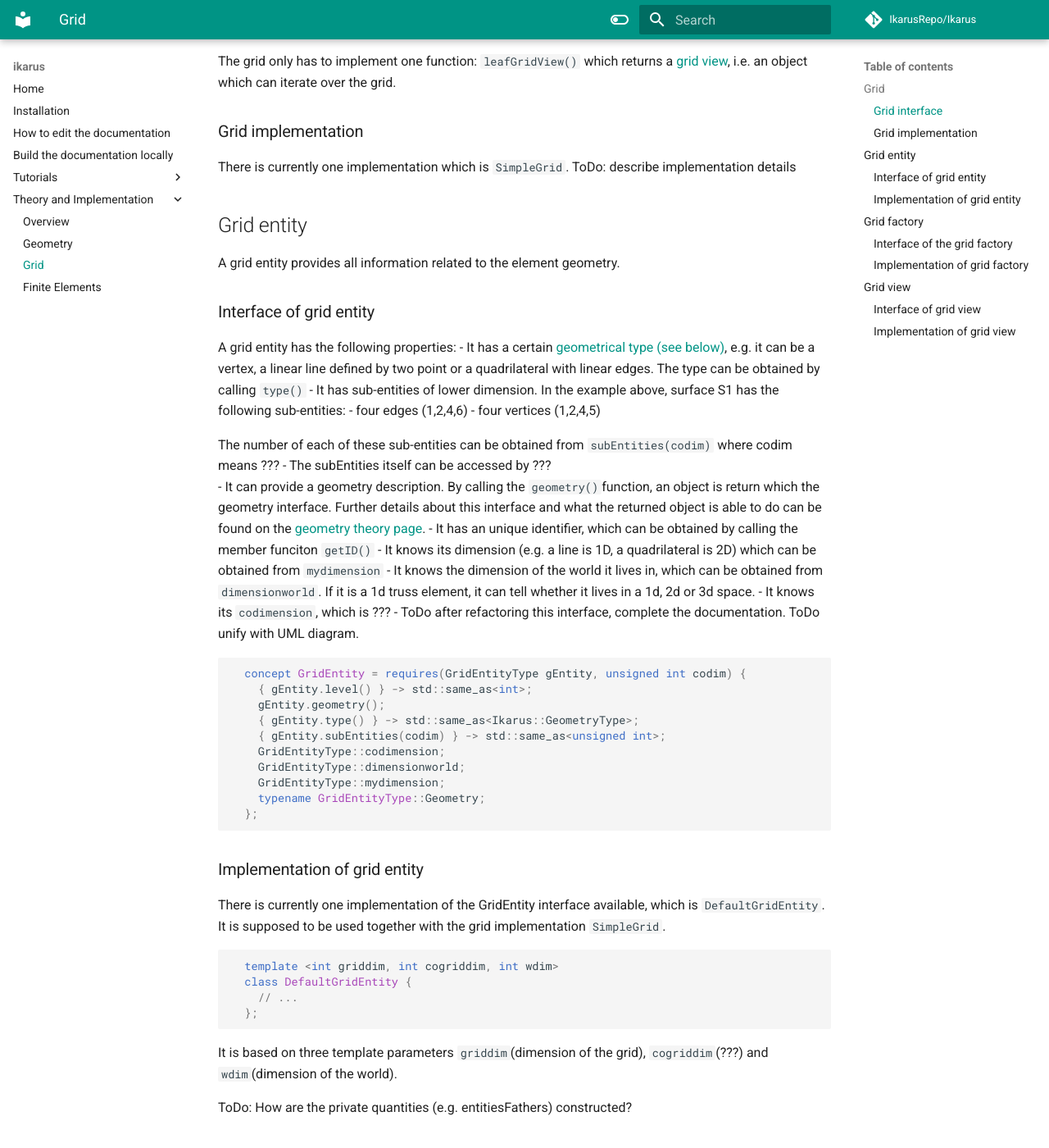
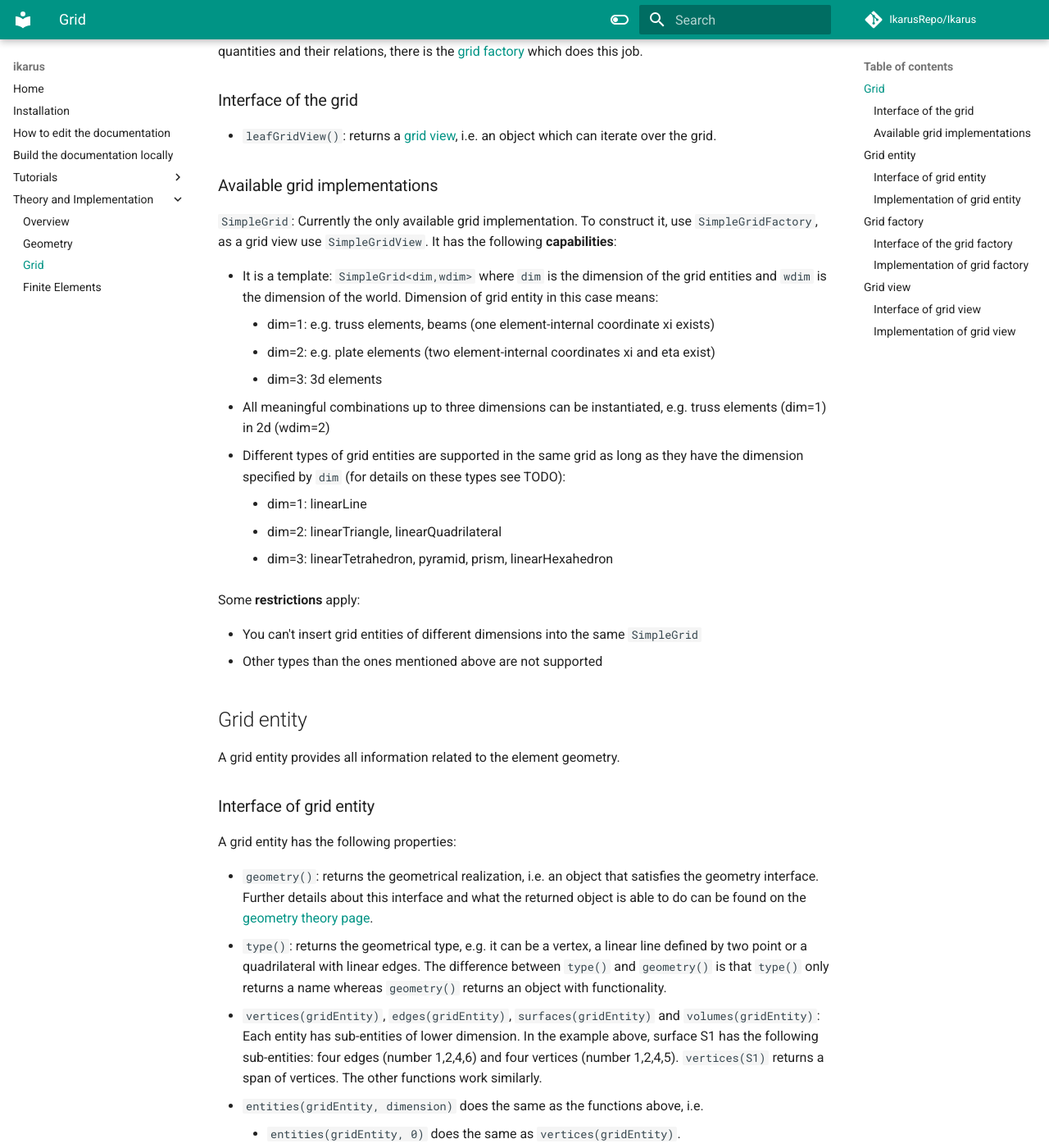
Before and after one commit to ikarus-project/ikarus, an MkDocs documentation site: the page built from docs/website/theory/theoryGrid.md, in a window 1280 px wide and 1400 px high, scrolled down 1093 px. Shown: the whole window at 82% size. Built offline with MkDocs 1.6.1 and Material for MkDocs 9.7.7, drawn with Linux system fonts in a browser that asks for light colours; comment, search, counter and statistics services are not loaded; some of the changed text lies outside the part shown.

Commit message:
Extended the grid theory documentation

````diff
--- a/docs/website/theory/theoryGrid.md
+++ b/docs/website/theory/theoryGrid.md
@@ -2,6 +2,7 @@
 
 In finite element simulations, we often talk about elements and meshes. What we commonly refer to as "element"
 consists of various aspects with different tasks, e.g.
+
 - provide a unique identifier (element number)
 - provide a description of the reference geometry (element shape in physical space, shape functions, etc.)
 - provide quantities with physical meaning (mass matrix, stiffness matrix, internal force vector, etc.)
@@ -22,12 +23,32 @@ ten edges and eight vertices, i.e. it consists of 21 grid entities. Since it is
 these quantities and their relations, there is the [grid factory](theoryGrid.md#grid-factory)
 which does this job.
 
-### Grid interface
-The grid only has to implement one function: `leafGridView()` which returns a [grid view](theoryGrid.md#grid-view),
+### Interface of the grid
+- `leafGridView()`: returns a [grid view](theoryGrid.md#grid-view),
 i.e. an object which can iterate over the grid.
 
-### Grid implementation
-There is currently one implementation which is `SimpleGrid`. ToDo: describe implementation details
+### Available grid implementations
+`SimpleGrid`: Currently the only available grid implementation. To construct it, use `SimpleGridFactory`,
+ as a grid view use `SimpleGridView`.
+It has the following **capabilities**:
+
+- It is a template: `SimpleGrid<dim,wdim>` where `dim` is the dimension of the grid entities and
+   `wdim` is the dimension of the world. Dimension of grid entity in this case means:
+    - dim=1: e.g. truss elements, beams (one element-internal coordinate xi exists)
+    - dim=2: e.g. plate elements (two element-internal coordinates xi and eta exist)
+    - dim=3: 3d elements
+- All meaningful combinations up to three dimensions can be instantiated, e.g.
+  truss elements (dim=1) in 2d (wdim=2)
+- Different types of grid entities are supported in the same grid as long as they have the
+  dimension specified by `dim` (for details on these types see TODO):
+    - dim=1: linearLine
+    - dim=2: linearTriangle, linearQuadrilateral
+    - dim=3: linearTetrahedron, pyramid, prism, linearHexahedron
+
+Some **restrictions** apply:
+
+- You can't insert grid entities of different dimensions into the same `SimpleGrid`
+- Other types than the ones mentioned above are not supported
 
 ## Grid entity
 A grid entity provides all information related to the element geometry.
@@ -35,37 +56,28 @@ A grid entity provides all information related to the element geometry.
 ### Interface of grid entity
 
 A grid entity has the following properties:
-- It has a certain
-  [geometrical type (see below)](theoryGrid.md#geometry-type), e.g. it can be a vertex, a linear line defined by
-  two point or a quadrilateral with linear edges. The type can be obtained by calling `type()`
-- It has sub-entities of lower dimension. In the example above, surface S1 has the following sub-entities:
-  - four edges (1,2,4,6)
-  - four vertices (1,2,4,5)
 
-  The number of each of these sub-entities can be obtained from `subEntities(codim)` where codim means ???
-- The subEntities itself can be accessed by ???
-- It can provide a geometry description. By calling the `geometry()`function, an object is return which
-  the geometry interface. Further details about this interface and what the returned object is able to do
+- `geometry()`: returns the geometrical realization, i.e. an object that satisfies the
+   geometry interface. Further details about this interface and what the returned object is able to do
   can be found on the [geometry theory page](theoryGeometry.md).
-- It has an unique identifier, which can be obtained by calling the member funciton `getID()`
-- It knows its dimension (e.g. a line is 1D, a quadrilateral is 2D) which can be obtained from `mydimension`
-- It knows the dimension of the world it lives in, which can be
-  obtained from `dimensionworld`. If it is a 1d truss element, it can tell whether it lives in a 1d, 2d or 3d space.
-- It knows its `codimension`, which is ???
-- ToDo after refactoring this interface, complete the documentation. ToDo unify with UML diagram.
+- `type()`: returns the geometrical type, e.g. it can be a vertex, a linear line
+   defined by two point or a quadrilateral with linear edges.
+   The difference between `type()` and `geometry()` is that `type()` only returns a name whereas
+   `geometry()` returns an object with functionality.
+- `vertices(gridEntity)`, `edges(gridEntity)`, `surfaces(gridEntity)` and `volumes(gridEntity)`:
+   Each entity has sub-entities of lower dimension. In the example above, surface S1 has the following
+   sub-entities: four edges (number 1,2,4,6) and four vertices (number 1,2,4,5). `vertices(S1)`
+   returns a span of vertices. The other functions work similarly.
+- `entities(gridEntity, dimension)` does the same as the functions above, i.e.
+    - `entities(gridEntity, 0)` does the same as `vertices(gridEntity)`.
+    - `entities(gridEntity, 1)` does the same as `edges(gridEntity)`.
+    - ...
+- `subEntities(codimension)` returns the number of subentities. Codimension in this case is the dimension
+   of the grid entity minus the dimension of the requested subentity. Example: The grid entity
+   is a 3d volume. subEntities(1) returns the number of surfaces of this volume because codimension=1
+   means your query is about the subentities one dimension lower than the object itself.
+- `getID()`: returns a unique identifier
 
-```cpp
-  concept GridEntity = requires(GridEntityType gEntity, unsigned int codim) {
-    { gEntity.level() } -> std::same_as<int>;
-    gEntity.geometry();
-    { gEntity.type() } -> std::same_as<Ikarus::GeometryType>;
-    { gEntity.subEntities(codim) } -> std::same_as<unsigned int>;
-    GridEntityType::codimension;
-    GridEntityType::dimensionworld;
-    GridEntityType::mydimension;
-    typename GridEntityType::Geometry;
-  };
-```
 
 ### Implementation of grid entity
 There is currently one implementation of the GridEntity interface available, which is `DefaultGridEntity`. It is
@@ -79,22 +91,40 @@ supposed to be used together with the grid implementation `SimpleGrid`.
 It is based on three template parameters `griddim`(dimension of the grid), `cogriddim`(???) and
 `wdim`(dimension of the world).
 
-ToDo: How are the private quantities (e.g. entitiesFathers) constructed?
+@ Alex: Could you explain the implementation details here?
+How are the private quantities (e.g. entitiesFathers) constructed?
 
 ## Grid factory
-To construct a grid, a grid factory can be used.
+To construct a grid, a grid factory can be used. To construct a grid, vertices and element
+definitions are inserted into the factory. The grid is then constructed by the `createGrid()` function.
 
 ### Interface of the grid factory
-ToDo: Discussion: grid factory is very specific for the grid which is constructed. Is an interface required?
+
+- `insertVertex(Eigen::Vector<double, dimensionworld>)`: Vertices are inserted as a Eigen::Vector
+  of double. Its size is equal to the dimensions of the world (e.g. 2 if it is a 2d simulation etc.)
+- `insertElement(Ikarus::GeometryType type, std::span<size_t> vertices)`: An element is defined
+ by its geometrical type and the vertex numbers. For the ordering of the node numbers, see ToDo
 
 ### Implementation of grid factory
-There is currently one implementation of a grid factory which is `SimpleGridFactory`.
-It constructs a `SimpleGrid`.
+`SimpleGridFactory`: Constructs a `SimpleGrid`. The same restrictions apply as stated above for `SimpleGrid`.
+
+@ Alex: Could you explain some details about the implementation here?
+
+## Grid view
 
 
-## Grid view
-TODO
 ### Interface of grid view
-TODO
+
+The interface of a grid view consists of four free functions. Each of them provides a span of
+certain grid objects:
+
+- `vertices(GridView)`: returns a span of all vertices in this grid
+- `edges(GridView)`: returns a span of all edges in this grid
+- `surfaces(GridView)`: returns a span of all surfaces in this grid
+- `volumes(GridView)`: returns a span of all volumes in this grid
+
 ### Implementation of grid view
-TODO
+
+`SimpleGridView`: Provides iterators for `SimpleGrid`.
+
+@ Alex: Ideas behind the implementation?
````
